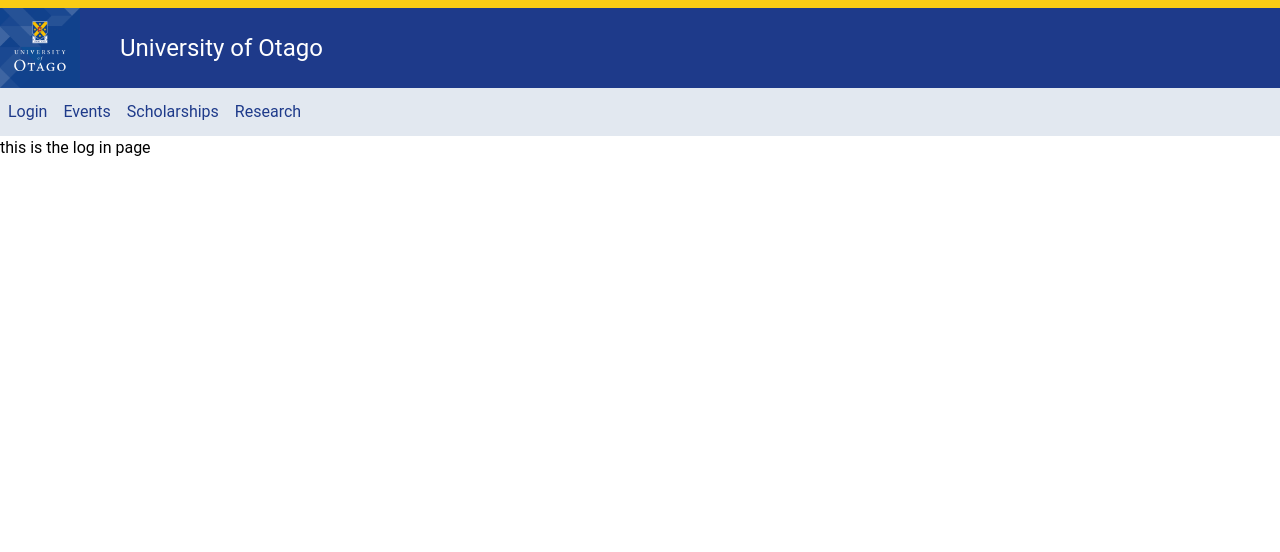
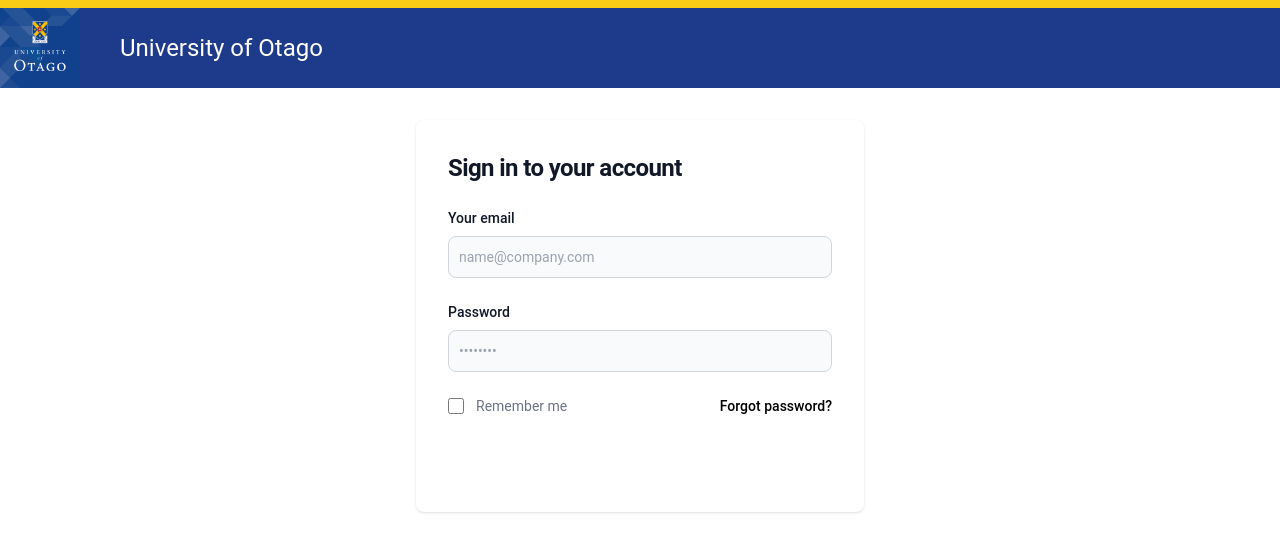
Before and after one commit to jayteylee/event-app, a React (Create React App) app in the folder react-event-app/: page /login in a window 1280 px wide. Shown: the top 552 px of the page. Built offline with nearby package versions, Linux system fonts and the light colour scheme.

Commit message:
mock login created

```diff
--- a/react-event-app/src/components/login-form.jsx
+++ /dev/null
@@ -1,14 +0,0 @@
-function LoginForm() {
-    return (
-            <div className="basis-4/5 relative w-full h-full flex flex-col justify-center">
-                <div>
-                <label>Username</label>
-                <input type='text' placeholder="Enter Username" required></input>
-                </div>
-                <div>
-                <label>Password</label>
-                <input type='text' placeholder="Enter Password" required></input>
-                </div>
-            </div>
-    )
-} export default LoginForm
--- a/react-event-app/src/pages/Login/index.jsx
+++ b/react-event-app/src/pages/Login/index.jsx
@@ -1,5 +1,4 @@
 import HeaderSection from "../../components/header"
-import LoginForm from "../../components/login-form"
 import Navigation from "../../components/navigation"
 
 function Login() {
@@ -7,13 +6,39 @@
         <div className='w-screen h-screen'>
             <div className='relative flex flex-col h-full'>
                 <HeaderSection></HeaderSection>
-                <div className='h-full w-full flex flex-col'>
-                    <Navigation></Navigation>
-                    <p>this is the log in page</p>
+                    <div class="flex flex-col items-center justify-center w-3/4 px-8 py-8 mx-auto">
+                        <div class="w-full bg-white rounded-lg shadow dark:border md:mt-0 sm:max-w-md xl:p-0 dark:bg-gray-800 dark:border-gray-700">
+                            <div class="p-6 space-y-4 md:space-y-6 sm:p-8">
+                                <h1 class="text-xl font-bold leading-tight tracking-tight text-gray-900 md:text-2xl dark:text-white">
+                                    Sign in to your account
+                                </h1>
+                                <form class="space-y-4 md:space-y-6" action="#">
+                                    <div>
+                                        <label for="email" class="block mb-2 text-sm font-medium text-gray-900 dark:text-white">Your email</label>
+                                        <input type="email" name="email" id="email" class="bg-gray-50 border border-gray-300 text-gray-900 sm:text-sm rounded-lg focus:ring-primary-600 focus:border-primary-600 block w-full p-2.5 dark:bg-gray-700 dark:border-gray-600 dark:placeholder-gray-400 dark:text-white dark:focus:ring-blue-500 dark:focus:border-blue-500" placeholder="name@company.com" required="" />
+                                    </div>
+                                    <div>
+                                        <label for="password" class="block mb-2 text-sm font-medium text-gray-900 dark:text-white">Password</label>
+                                        <input type="password" name="password" id="password" placeholder="••••••••" class="bg-gray-50 border border-gray-300 text-gray-900 sm:text-sm rounded-lg focus:ring-primary-600 focus:border-primary-600 block w-full p-2.5 dark:bg-gray-700 dark:border-gray-600 dark:placeholder-gray-400 dark:text-white dark:focus:ring-blue-500 dark:focus:border-blue-500" required="" />
+                                    </div>
+                                    <div class="flex items-center justify-between">
+                                        <div class="flex items-start">
+                                            <div class="flex items-center h-5">
+                                                <input id="remember" aria-describedby="remember" type="checkbox" class="w-4 h-4 border border-gray-300 rounded bg-gray-50 focus:ring-3 focus:ring-primary-300 dark:bg-gray-700 dark:border-gray-600 dark:focus:ring-primary-600 dark:ring-offset-gray-800" required="" />
+                                            </div>
+                                            <div class="ml-3 text-sm">
+                                                <label for="remember" class="text-gray-500 dark:text-gray-300">Remember me</label>
+                                            </div>
+                                        </div>
+                                        <a href="#" class="text-sm font-medium text-primary-600 hover:underline dark:text-primary-500">Forgot password?</a>
+                                    </div>
+                                    <button type="submit" class="w-full text-white bg-primary-600 hover:bg-primary-700 focus:ring-4 focus:outline-none focus:ring-primary-300 font-medium rounded-lg text-sm px-5 py-2.5 text-center dark:bg-primary-600 dark:hover:bg-primary-700 dark:focus:ring-primary-800">Sign in</button>
+                                </form>
+                            </div>
+                        </div>
+                    </div>
                 </div>
-
             </div>
-        </div>
     )
 
 } export default Login
```
